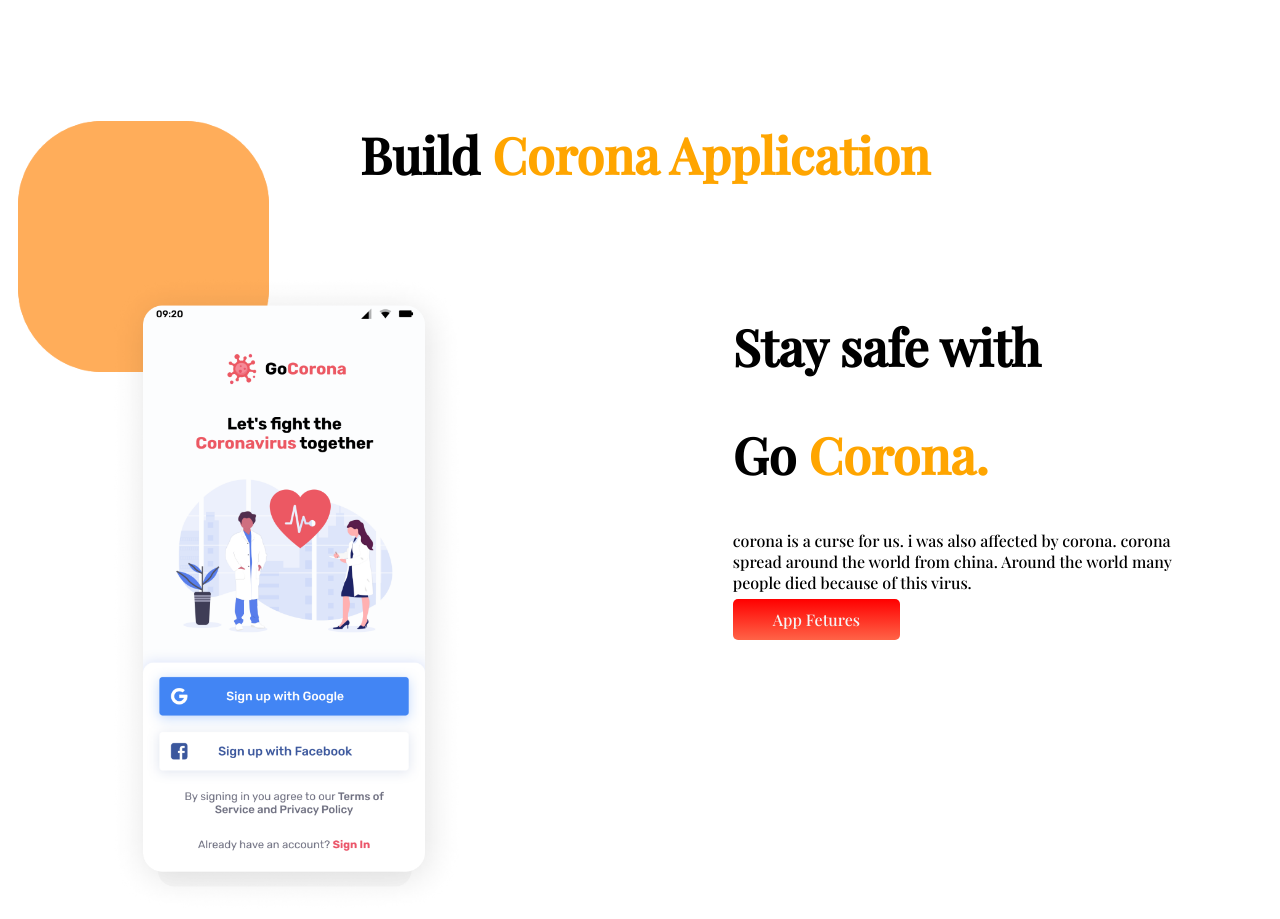
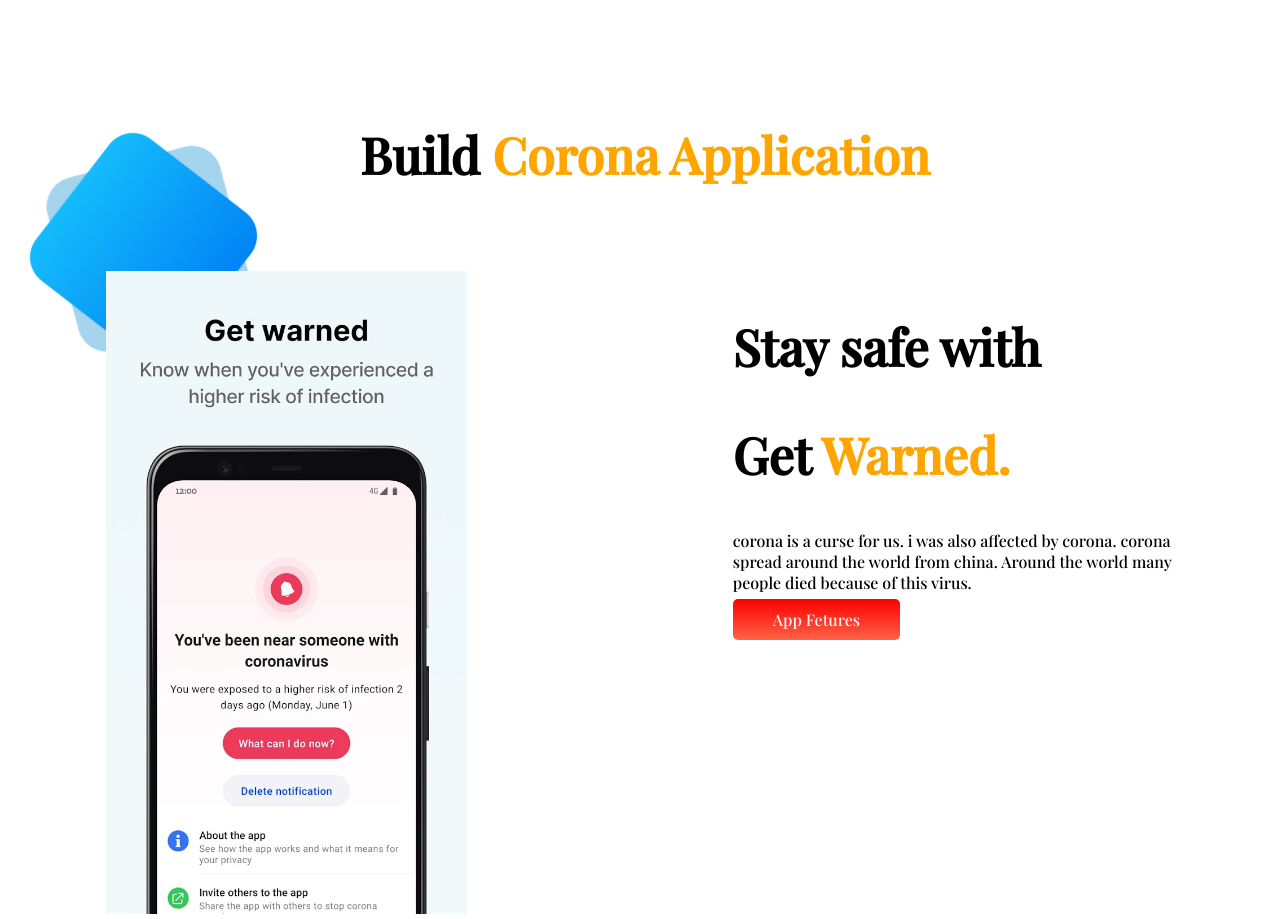
Before and after one commit to jubaer-ibn-johir/my-first-website, a plain HTML site: page index.html in a window 1280 px wide. Shown: the part 2320-3239 px from the top of the page. Drawn offline with nearby package versions, Linux system fonts and the light colour scheme.

Commit message:
completely added

```diff
--- a/index.html
+++ b/index.html
@@ -92,11 +92,11 @@
         <div class="fexible-container">
 
             <div class="half-width">
-                <img src="images/pictures/app.png" alt="">
+                <img src="images/pictures/corona.webp" alt="">
             </div>
             <div class="half-width">
                 <h1>Stay safe with</h1>
-                <h1>Go <span class="orange-color">Corona.</span></h1>
+                <h1>Get <span class="orange-color">Warned.</span></h1>
                 <p>corona is a curse for us. i was also affected by corona. corona spread around the world from china.
                     Around the world many people died because of this virus.</p>
                 <a class="link-button" target=" _blank"
--- a/style.css
+++ b/style.css
@@ -32,20 +32,20 @@ h1{
     color: whitesmoke;
 }
 .develop-limitless{
-    background-image: url(images/shapes/shape-1.png);
+    background-image: url(images/shapes/shape-9.png);
     background-repeat: no-repeat;
     background-position: left;
     background-size: 20%;
 }
 
 .global-community{
-    background-image: url(images/shapes/shape-1.png);
+    background-image: url(images/shapes/shape-8.png);
     background-repeat: no-repeat;
     background-position: bottom right;
     background-size: 20%;
 }
 .stay-safe{
-    background-image: url(images/shapes/shape-3.png),url(images/shapes/shape-3.png);
+    background-image: url(images/shapes/shape-6.png);
     background-position:top bottom left;
     background-repeat: no-repeat;
     background-size: 20%;
```
Also changed, not shown: images/pictures/corona.webp (added).
